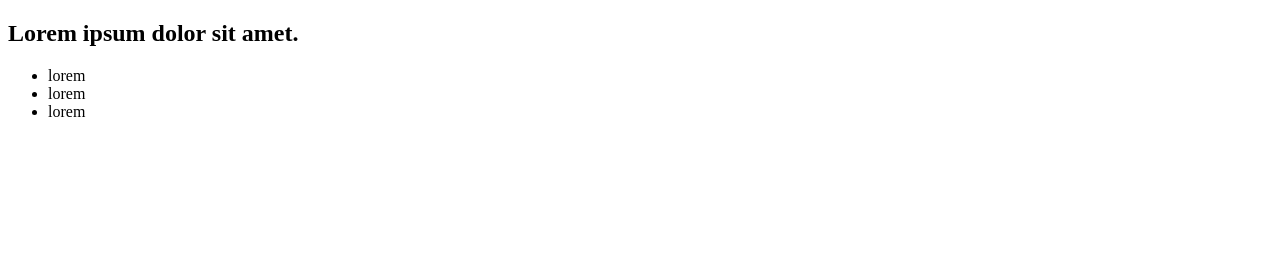
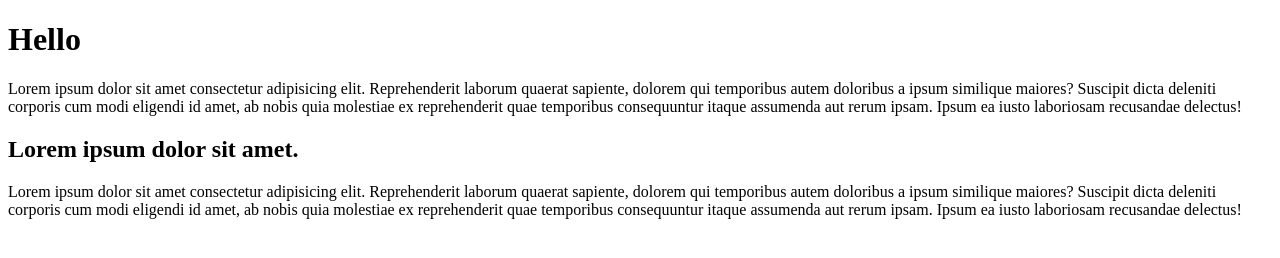
Before and after one commit to cleryk-mmv/pr2, a plain HTML site: page index.html in a window 1280 px wide. Drawn offline with Linux system fonts and the light colour scheme.

Commit message:
add new content

```diff
--- a/index.html
+++ b/index.html
@@ -8,15 +8,15 @@
 </head>
 <body>
 
+<h1>Hello</h1>
 
+<p>Lorem ipsum dolor sit amet consectetur adipisicing elit. Reprehenderit laborum quaerat sapiente, dolorem qui temporibus autem doloribus a ipsum similique maiores? Suscipit dicta deleniti corporis cum modi eligendi id amet, ab nobis quia molestiae ex reprehenderit quae temporibus consequuntur itaque assumenda aut rerum ipsam. Ipsum ea iusto laboriosam recusandae delectus!</p>
 
 <h2>Lorem ipsum dolor sit amet.</h2>
 
-<ul>
-    <li>lorem</li>
-    <li>lorem</li>
-    <li>lorem</li>
-</ul>
+<p>Lorem ipsum dolor sit amet consectetur adipisicing elit. Reprehenderit laborum quaerat sapiente, dolorem qui temporibus autem doloribus a ipsum similique maiores? Suscipit dicta deleniti corporis cum modi eligendi id amet, ab nobis quia molestiae ex reprehenderit quae temporibus consequuntur itaque assumenda aut rerum ipsam. Ipsum ea iusto laboriosam recusandae delectus!</p>
+
+
 
 
 
```
